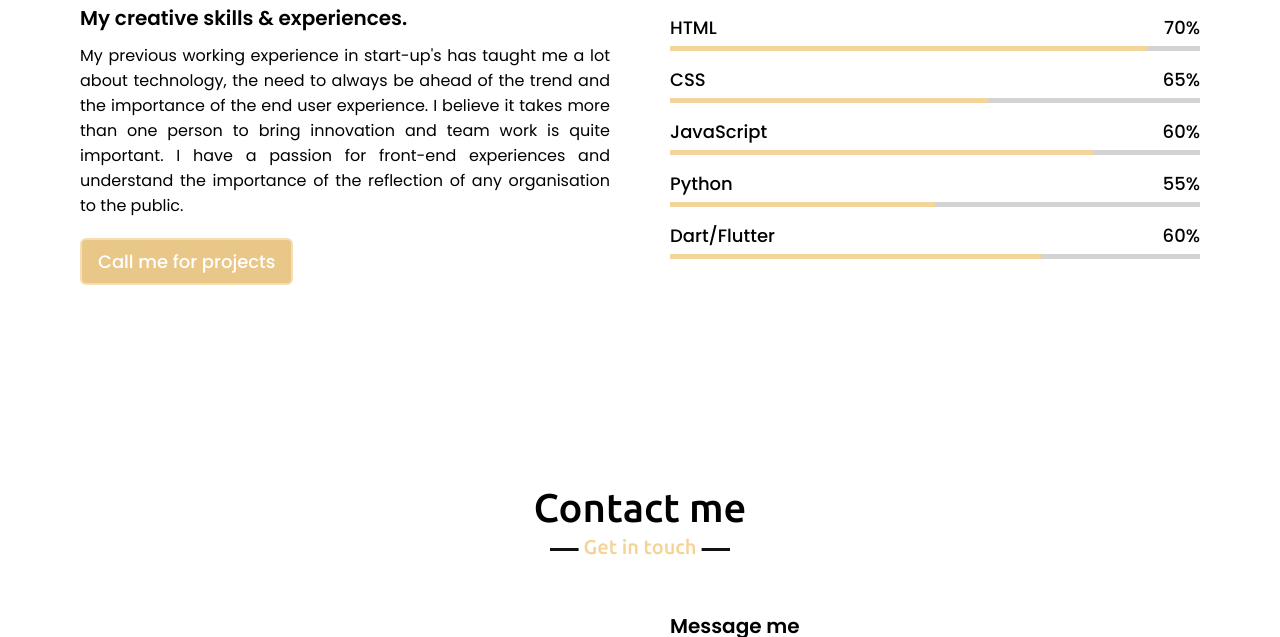
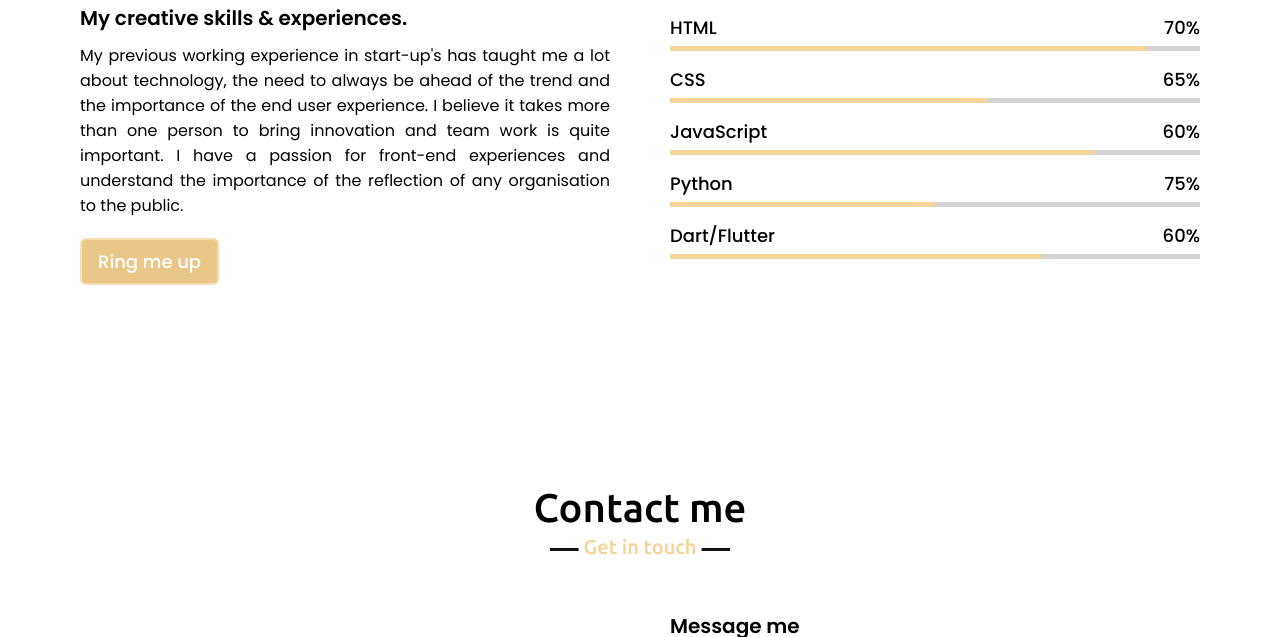
Before and after one commit to regandrinkstoomuchbeer/Portfolio-Website, a plain HTML site: page index.html in a window 1280 px wide. Shown: the part 2425-3062 px from the top of the page. Drawn offline with nearby package versions, Linux system fonts and the light colour scheme.

Commit message:
Update index.html

```diff
--- a/index.html
+++ b/index.html
@@ -97,7 +97,7 @@
                 <div class="column left">
                     <div class="text">My creative skills & experiences.</div>
                     <p> My previous working experience in start-up's has taught me a lot about technology, the need to always be ahead of the trend and the importance of the end user experience. I believe it takes more than one person to bring innovation and team work is quite important. I have a passion for front-end experiences and understand the importance of the reflection of any organisation to the public.  </p>
-                    <a href="tel: 0659103697">Call me for projects</a>
+                    <a href="tel: 0659103697">Ring me up</a>
                 </div>
                 <div class="column right">
                     <div class="bars">
@@ -124,7 +124,7 @@
                     <div class="bars">
                         <div class="info">
                             <span>Python</span>
-                            <span>55%</span>
+                            <span>75%</span>
                         </div>
                         <div class="line php"></div>
                     </div>
```
